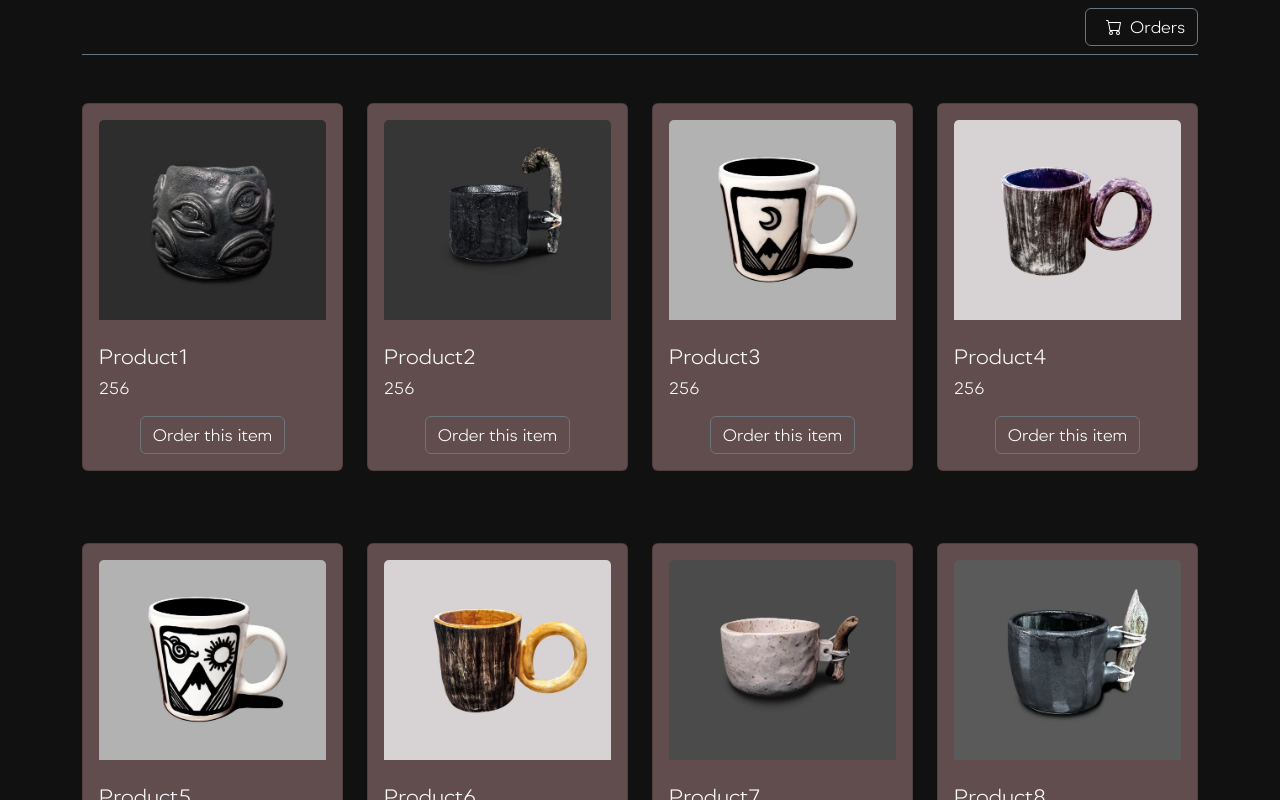
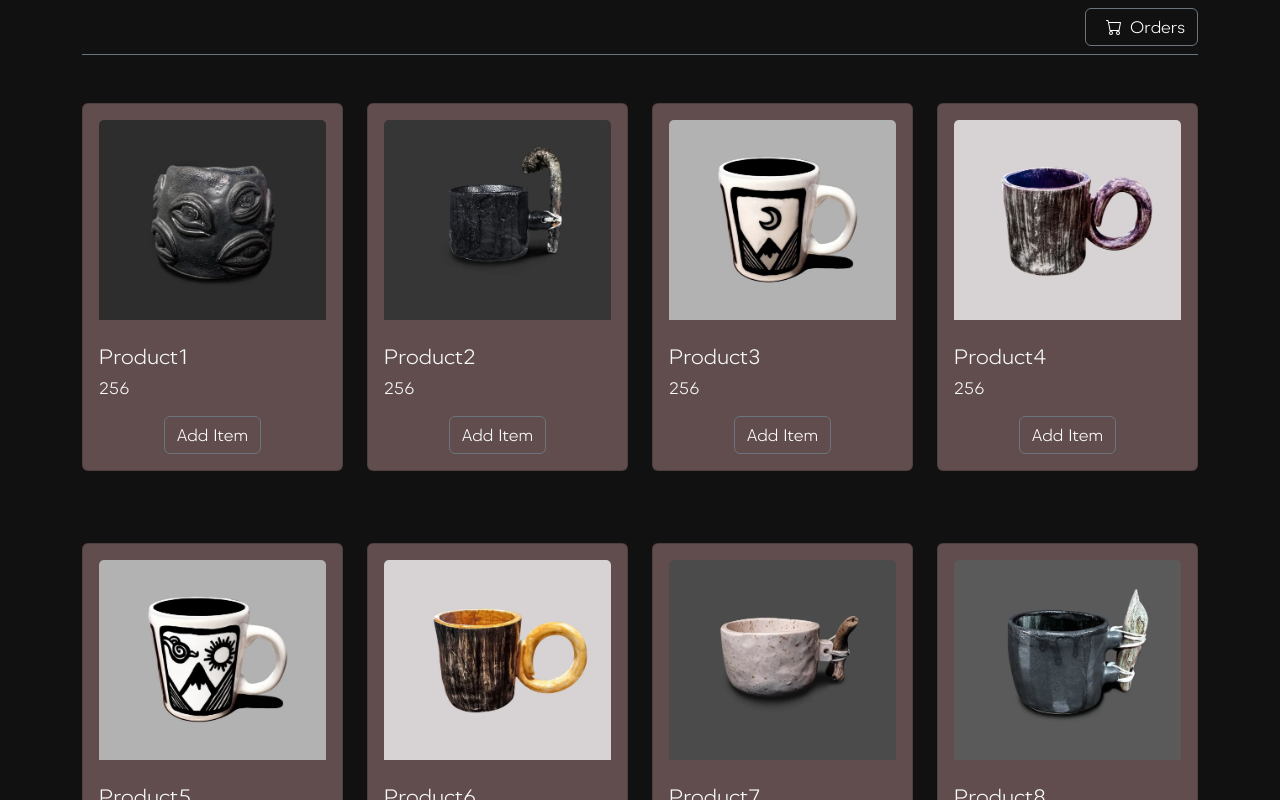
Before and after one commit to hosseinahmadizadeh/shopping-cart, a React (Vite) app: page / in a window 1280 px wide. Shown: the top 800 px of the page. Built offline with nearby package versions, Linux system fonts and the light colour scheme.

Commit message:
using context in components

```diff
--- a/src/App.jsx
+++ b/src/App.jsx
@@ -1,18 +1,21 @@
-import { Routes, Route } from "react-router-dom"
-import { Container } from "react-bootstrap"
+import { Routes, Route } from "react-router-dom";
+import { CartProvider } from "./context/CartContext";
+import { Container } from "react-bootstrap";
 
-import Navbar from "./components/Navbar"
-import Shop from "./pages/Shop"
+import Navbar from "./components/Navbar";
+import Shop from "./pages/Shop";
 
-function App () {
+function App() {
   return (
-    <Container>
-      <Navbar></Navbar>
-      <Routes>
-        <Route index element={<Shop/>}/>
-      </Routes>
-    </Container>
-  )
+    <CartProvider>
+      <Container>
+        <Navbar></Navbar>
+        <Routes>
+          <Route index element={<Shop />} />
+        </Routes>
+      </Container>
+    </CartProvider>
+  );
 }
 
-export default App
+export default App;
--- a/src/components/ProductItem.jsx
+++ b/src/components/ProductItem.jsx
@@ -1,6 +1,12 @@
+import { useContext } from "react";
+
 import { Card, Button } from "react-bootstrap";
 
+import { CartContext } from "../context/CartContext";
+
 function ProductItem({ product }) {
+  const cart = useContext(CartContext);
+
   return (
     <Card className="mt-5 card-bg">
       <Card.Body>
@@ -16,8 +22,12 @@ function ProductItem({ product }) {
         <Card.Text align="left" className="text-light">
           {product.price}
         </Card.Text>
-        <Button variant="btn btn-outline-secondary" className="text-white">
-          Order this item
+        <Button
+          onClick={() => cart.addItemToCart(product.id)}
+          variant="btn btn-outline-secondary"
+          className="text-white"
+        >
+          Add Item
         </Button>
       </Card.Body>
     </Card>
--- a/src/context/CartContext.jsx
+++ b/src/context/CartContext.jsx
@@ -18,8 +18,7 @@ export function CartProvider({ children }) {
     const quantity = cartProducts.find((item) => item.id === id)?.quantity;
     if (quantity === undefined) {
       return 0;
-    }
-    return quantity;
+    } else return quantity;
   }
 
   function addItemToCart(id) {
```
